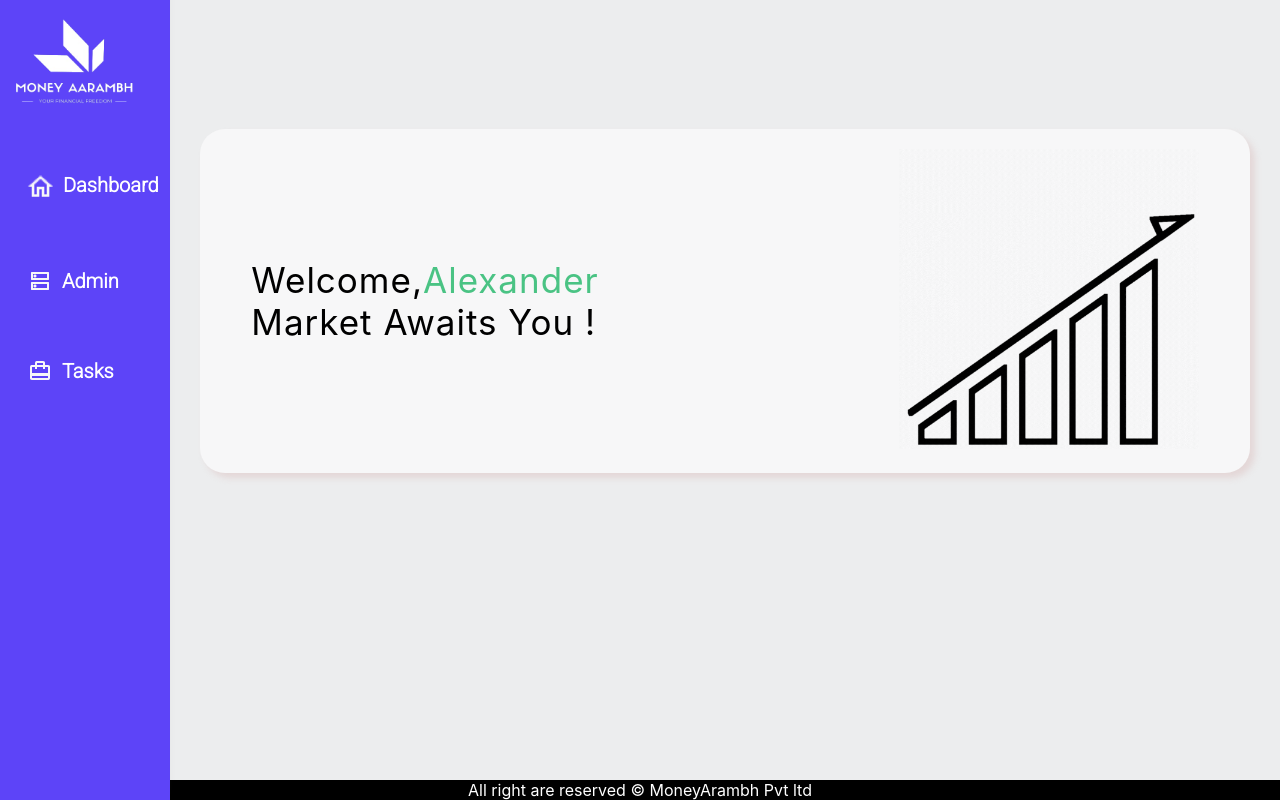
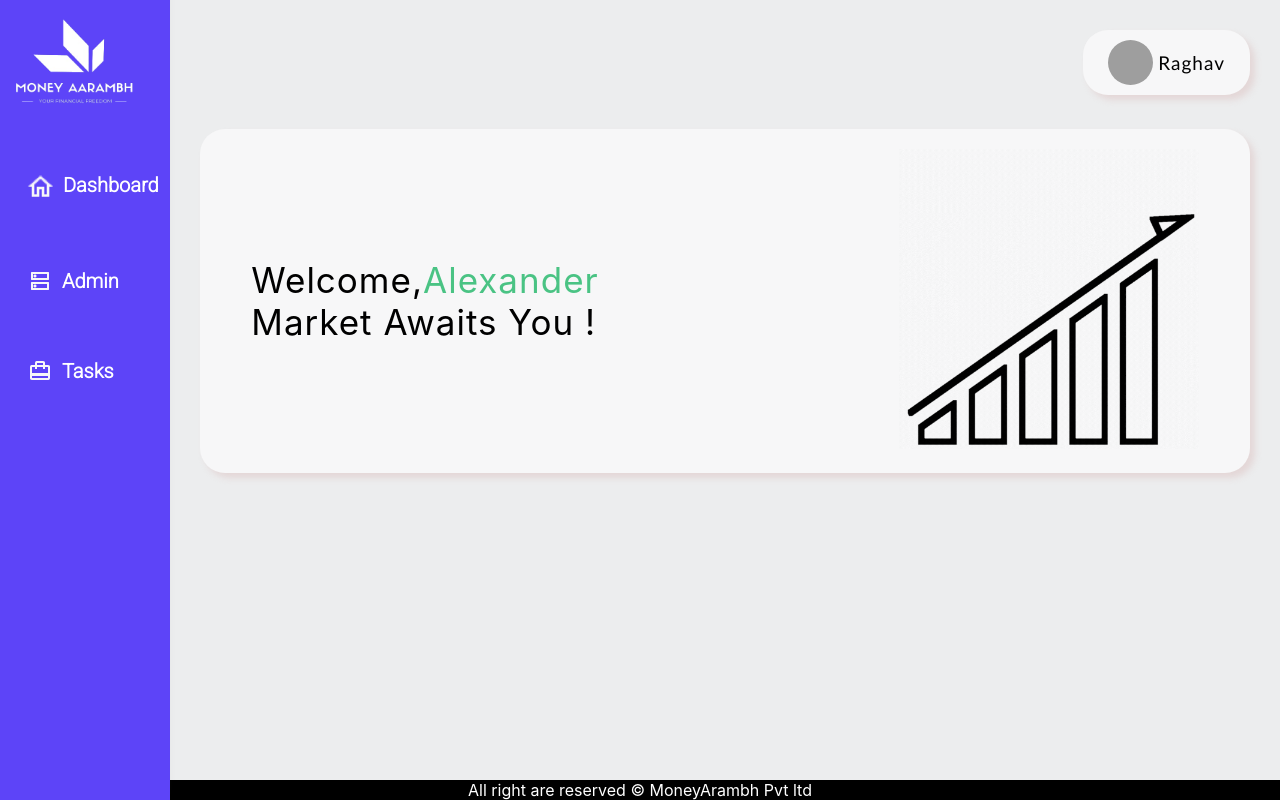
Before and after one commit to iampaandey/moneyarambhcrm, a React (Create React App) app: page / in a window 1280 px wide. Built offline with nearby package versions, Linux system fonts and the light colour scheme; grey boxes are pictures that could not be loaded.

Commit message:
userboxadded150323

```diff
--- a/public/index.html
+++ b/public/index.html
@@ -30,6 +30,9 @@
     <style>
       @import url('https://fonts.googleapis.com/css2?family=DM+Sans&family=Josefin+Sans:wght@200&family=Roboto:wght@100;300&display=swap');
     </style>
+    <link rel="preconnect" href="https://fonts.googleapis.com">
+    <link rel="preconnect" href="https://fonts.gstatic.com" crossorigin>
+    <link href="https://fonts.googleapis.com/css2?family=DM+Sans&display=swap" rel="stylesheet">
     <noscript>You need to enable JavaScript to run this app.</noscript>
     <div id="root"></div>
     <!--
--- a/src/App.js
+++ b/src/App.js
@@ -3,11 +3,13 @@ import './App.css';
 import Dashboard from './components/Dashboard';
 import Footer from './components/Footer';
 import Navbar from './components/Navbar';
+import UserBox from './components/UserBox';
 
 function App() {
   return (
     <>
      <Navbar/>
+     <UserBox/>
      <Dashboard/>
      <Footer/>
 
--- /dev/null
+++ b/src/components/UserBox.jsx
@@ -0,0 +1,15 @@
+import React from 'react'
+import './userbox.css'
+
+const UserBox = () => {
+  return (
+    <>
+        <div className="userbox">
+            <img src="http://t2.gstatic.com/licensed-image?q=tbn:ANd9GcSStEXQ52SE6txqvnwfAyOZ-dt6fkkBqzcir0RaZkoG54dYK7UByieR90Nb18ON4rdZ6VyDNVuQdk1kXik " alt="" />
+            <span className='username'>Raghav</span>
+        </div>
+    </>
+  )
+}
+
+export default UserBox
--- /dev/null
+++ b/src/components/userbox.css
@@ -0,0 +1,26 @@
+
+.userbox{
+position: absolute;
+top: 30px;
+right: 30px;
+    display: flex;
+flex-direction: row;
+column-gap: 5px;
+justify-content: center;
+align-items: center;
+background-color: #f7f7f8;
+padding: 10px 25px;
+border-radius: 25px;
+box-shadow: 5px 5px 6px 0px rgba(225, 207, 207, 0.726);
+}
+.userbox img{
+    width: 45px;
+    height: 45px;
+    border-radius: 50%;
+}
+.username{
+    font-size: 19px;
+    letter-spacing: 1px;
+    font-weight: 500;
+    font-family:'Trebuchet MS', 'Lucida Sans Unicode', 'Lucida Grande', 'Lucida Sans', Arial, sans-serif;
+}
```
